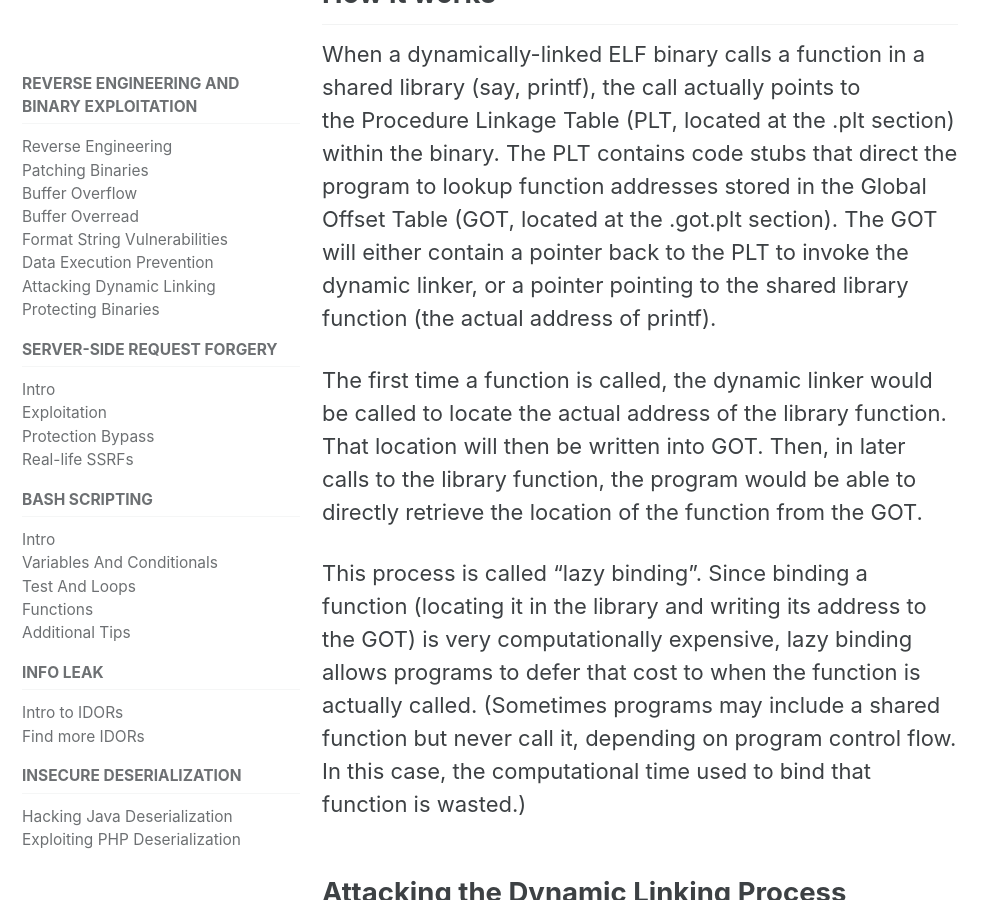
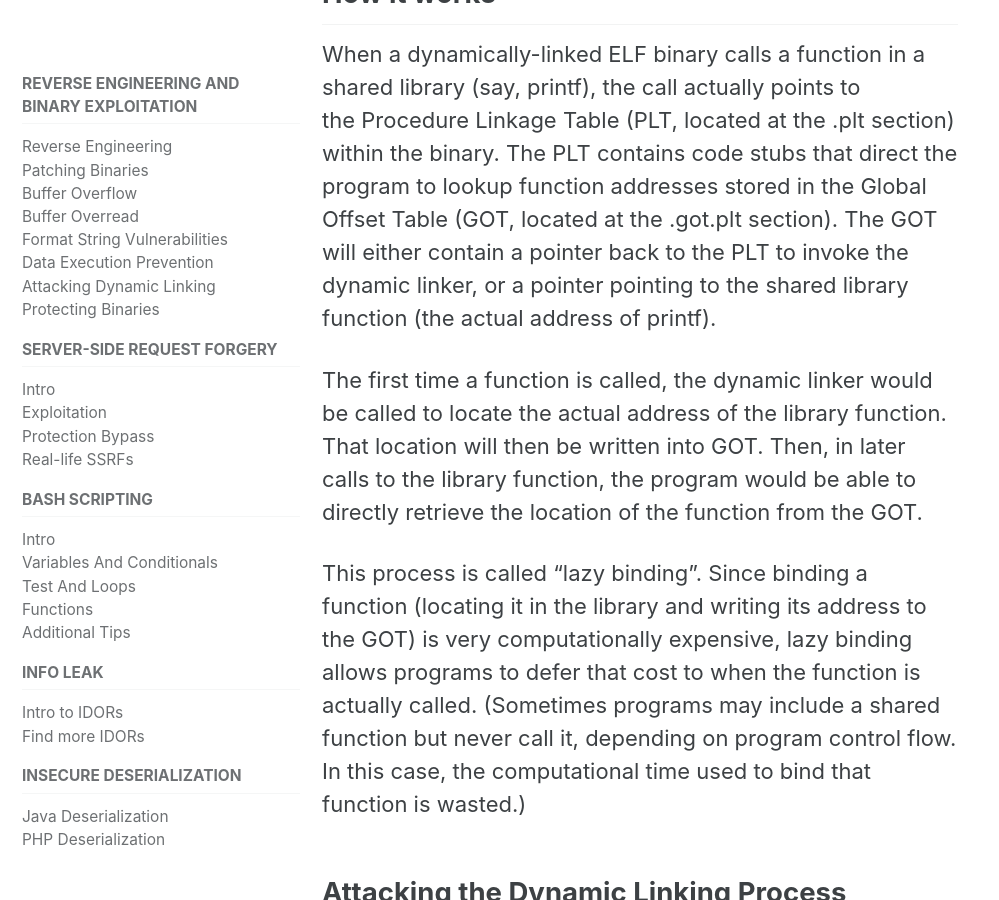
Before and after one commit to vkili/blog, a Jekyll site: the page built from _posts/2020-08-12-attacking-dynamic-linking.md, in a window 1280 px wide and 900 px high, scrolled down 595 px. Shown: the whole window, without its empty margins (0-999 px from the left). Built offline with Jekyll 4.4.1, drawn with Linux system fonts in a browser that asks for light colours; cached includes are drawn as plain includes.

Commit message:
php deserialization

```diff
--- a/_data/navigation.yml
+++ b/_data/navigation.yml
@@ -64,7 +64,7 @@ posts:
 
   - title: Insecure Deserialization
     children:
-      - title: "Hacking Java Deserialization"
+      - title: "Java Deserialization"
         url: https://vkili.github.io/blog/insecure%20deserialization/java-deserialization/
-      - title: "Exploiting PHP Deserialization"
+      - title: "PHP Deserialization"
         url: https://vkili.github.io/blog/insecure%20deserialization/exploiting-php-deserialization/
```
